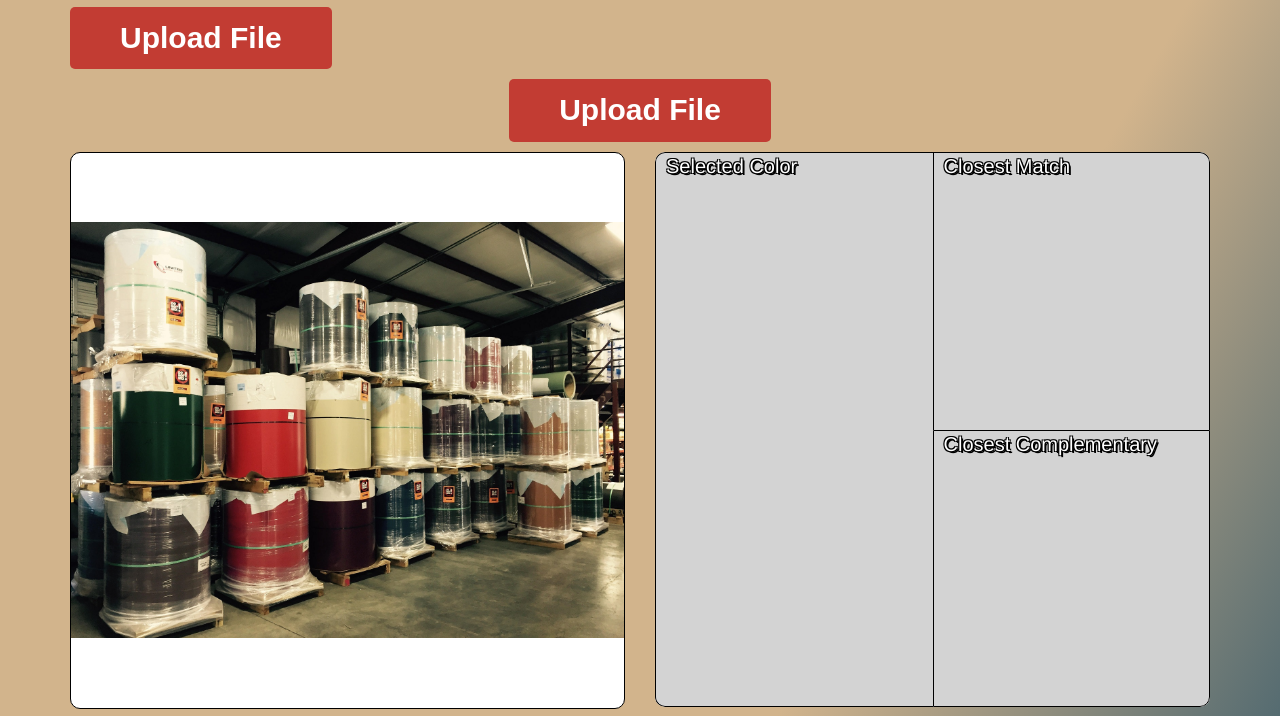
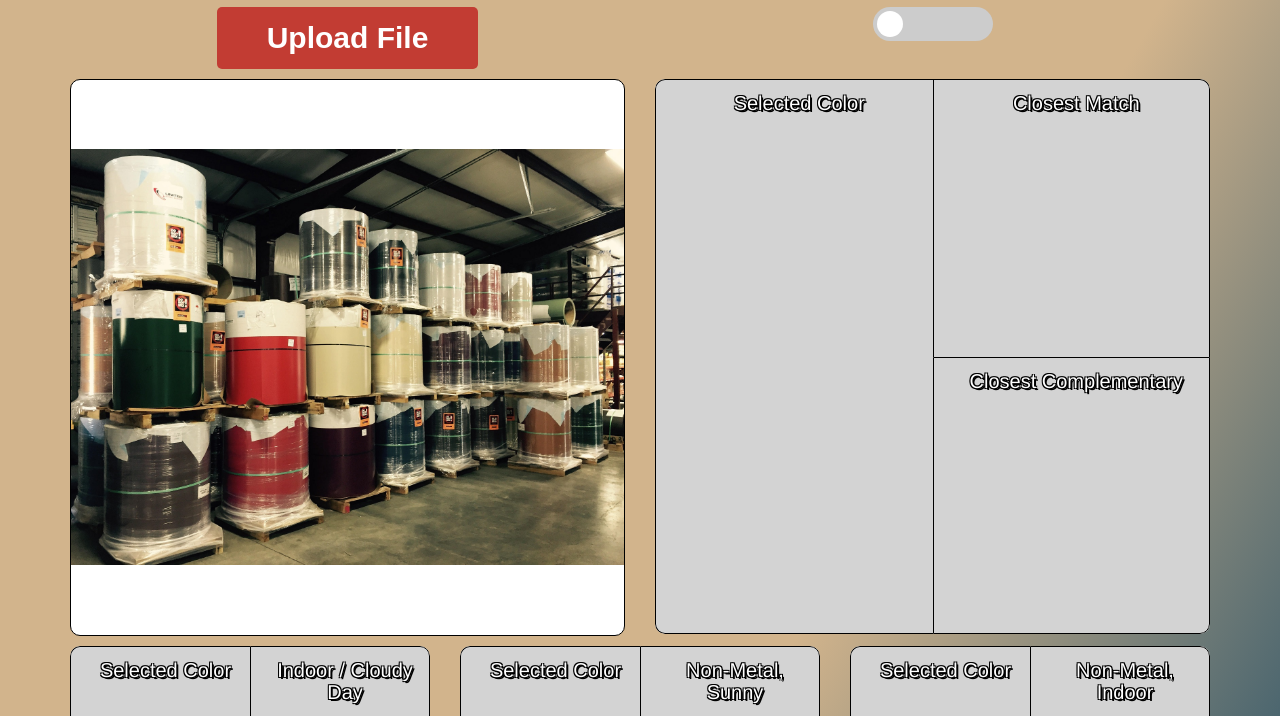
Before and after one commit to stevendesu/Reeds-Color-Matcher, a plain HTML site: page index.html in a window 1280 px wide. Shown: the part 63-779 px from the top of the page. Drawn offline with nearby package versions, Linux system fonts and the light colour scheme.

Commit message:
Steven fix toggle

```diff
--- a/app.css
+++ b/app.css
@@ -54,6 +54,8 @@ body {
 }
 
 .selectedColor {
+	text-align: center;
+	padding: 10px;
 	position: absolute;
 	top: 0;
 	left: 0;
@@ -66,6 +68,8 @@ body {
 }
 
 #closestMatchDiv, #closestComplementDiv, #indoorMatchDiv, #nonmetalMatchDiv, #nonmetalIndoorMatchDiv {
+	text-align: center;
+	padding: 10px;
 	position: absolute;
 	right: 0;
 	height: 50%;
@@ -117,6 +121,11 @@ h2 {
 	margin-left:10px;
 }
 
+#color-list {
+	text-align: center;
+}
+
+
 #color-list div {
 	text-align: center;
 	display: inline-block;
--- a/index.html
+++ b/index.html
@@ -7,18 +7,25 @@
     <link rel="stylesheet" href="//maxcdn.bootstrapcdn.com/bootstrap/3.2.0/css/bootstrap.min.css">
 	<link rel="stylesheet" href="app.css" />
 	<link rel="stylesheet" href="inputlabel.css"/>
+	<link rel="stylesheet" href="slider.css"/>
+
 </head>
 <header>
 	<h1>Reed's Metal Color Matcher</h1>
 </header>
 <body>
 	<div class="container">
-		<input type="file" id="fileInput"/> <label for="fileInput" class="custom-file-input">Upload File</label>
 		<div class="row">
-			<div class="col-xs-12 text-center">
+			<div class="col-sm-6 text-center">
 				<input type="file" id="fileInput"/>
 				<label for="fileInput" class="custom-file-input">Upload File</label>
 			</div>
+				<div class="col-sm-6 text-center">
+					<label class="switch">
+						<input type="checkbox">
+						<span class="slider round"></span>
+					</label>
+				</div>
 		</div>
 		<div class="row">
 			<div class="col-sm-6 margin-bottom">
--- /dev/null
+++ b/slider.css
@@ -0,0 +1,63 @@
+
+/* The switch - the box around the slider */
+.switch {
+	position: relative;
+	display: inline-block;
+	width: 120px;
+	height: 34px;
+  }
+
+  /* Hide default HTML checkbox */
+  .switch input {
+	opacity: 0;
+	width: 0;
+	height: 0;
+  }
+
+  /* The slider */
+  .slider {
+	position: absolute;
+	cursor: pointer;
+	top: 0;
+	left: 0;
+	right: 0;
+	bottom: 0;
+	background-color: #ccc;
+	-webkit-transition: .4s;
+	transition: .4s;
+  }
+
+  .slider:before {
+	position: absolute;
+	content: "";
+	height: 26px;
+	width: 26px;
+	left: 4px;
+	bottom: 4px;
+	background-color: white;
+	-webkit-transition: .4s;
+	transition: .4s;
+  }
+
+  input:checked + .slider {
+	background-color: #2196F3;
+  }
+
+  input:focus + .slider {
+	box-shadow: 0 0 1px #2196F3;
+  }
+
+  input:checked + .slider:before {
+	-webkit-transform: translateX(100%);
+	-ms-transform: translateX(100%);
+	transform: translateX(100%);
+  }
+
+  /* Rounded sliders */
+  .slider.round {
+	border-radius: 34px;
+  }
+
+  .slider.round:before {
+	border-radius: 50%;
+  }
```
